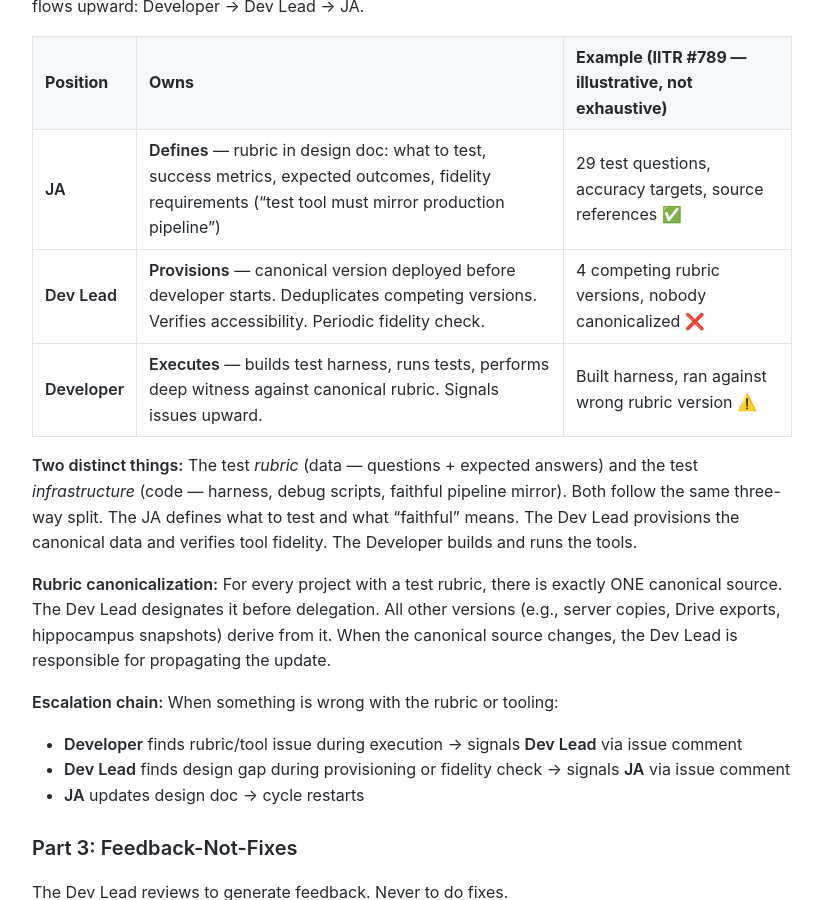
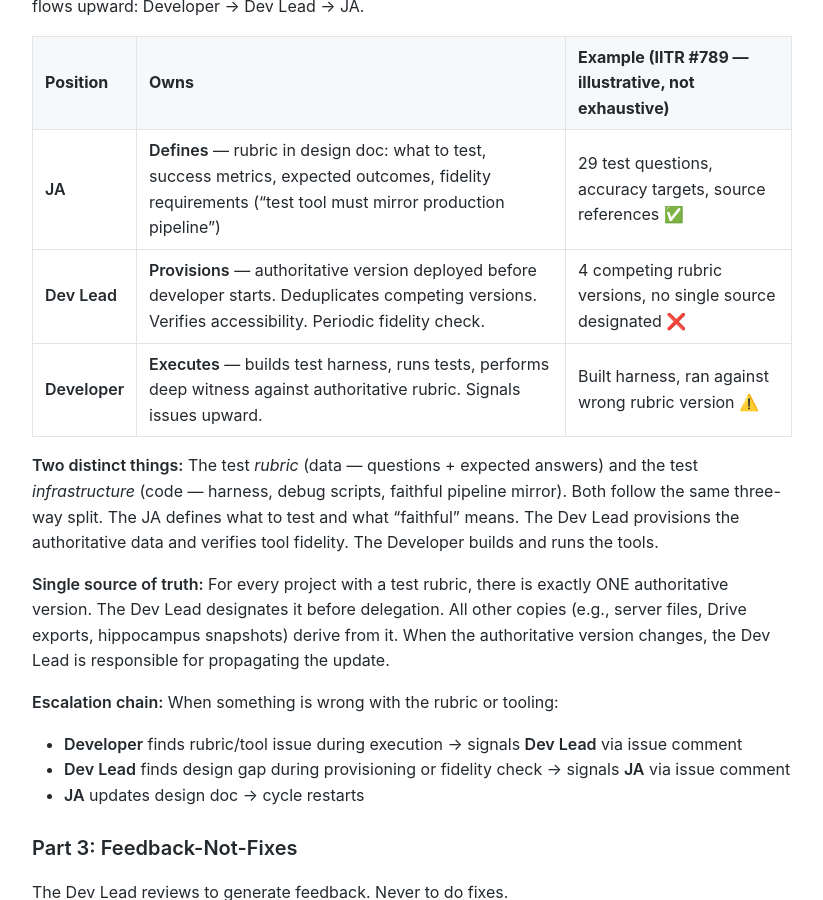
Before and after one commit to MariusWilsch/public-wilsch-ai-pages, a Jekyll site: the page built from global/dev-lead-witness-review-system.md, in a window 1280 px wide and 900 px high, scrolled down 2290 px. Shown: the whole window, without its empty margins (228-1051 px from the left). Built offline with Jekyll 4.4.1, drawn with Linux system fonts in a browser that asks for light colours; our own code applies the rules of GitHub Pages for plain Markdown files; some of the changed text lies outside the part shown.

Commit message:
Sync from hippocampus 2026-02-24

```diff
--- a/global/dev-lead-witness-review-system.md
+++ b/global/dev-lead-witness-review-system.md
@@ -13,7 +13,7 @@ System design for how the Dev Lead conducts witness testing, review, and quality
 
 Ship with Confidence defines three quality layers (sanity check, AC verification, human witness) but does not map who owns each layer, what depth each role performs, or what the output of each layer looks like. Position Agreements reference "human witness" as a deliverable without defining methodology, tooling, or attention requirements.
 
-When a solo operator holds all positions, this works — tacit knowledge about what to test, where the canonical rubric lives, and whether the codebase is coherent stays unified in one person. When positions are held by different people, that tacit knowledge does not transfer. The result: the Dev Lead absorbs 3-4 hours of deep witness work that should have been the Developer's responsibility, creates ad-hoc tooling during review instead of before, and falls into the technician trap — doing fixes instead of generating feedback.
+When a solo operator holds all positions, this works — tacit knowledge about what to test, where the authoritative rubric lives, and whether the codebase is coherent stays unified in one person. When positions are held by different people, that tacit knowledge does not transfer. The result: the Dev Lead absorbs 3-4 hours of deep witness work that should have been the Developer's responsibility, creates ad-hoc tooling during review instead of before, and falls into the technician trap — doing fixes instead of generating feedback.
 
 **Preconditions:**
 - Multi-operator delivery (Developer and Dev Lead are different people)
@@ -57,12 +57,12 @@ Test infrastructure splits across three positions. Each position owns a differen
 | Position | Owns | Example (IITR #789 — illustrative, not exhaustive) |
 |----------|------|---------------|
 | **JA** | **Defines** — rubric in design doc: what to test, success metrics, expected outcomes, fidelity requirements ("test tool must mirror production pipeline") | 29 test questions, accuracy targets, source references ✅ |
-| **Dev Lead** | **Provisions** — canonical version deployed before developer starts. Deduplicates competing versions. Verifies accessibility. Periodic fidelity check. | 4 competing rubric versions, nobody canonicalized ❌ |
-| **Developer** | **Executes** — builds test harness, runs tests, performs deep witness against canonical rubric. Signals issues upward. | Built harness, ran against wrong rubric version ⚠️ |
+| **Dev Lead** | **Provisions** — authoritative version deployed before developer starts. Deduplicates competing versions. Verifies accessibility. Periodic fidelity check. | 4 competing rubric versions, no single source designated ❌ |
+| **Developer** | **Executes** — builds test harness, runs tests, performs deep witness against authoritative rubric. Signals issues upward. | Built harness, ran against wrong rubric version ⚠️ |
 
-**Two distinct things:** The test *rubric* (data — questions + expected answers) and the test *infrastructure* (code — harness, debug scripts, faithful pipeline mirror). Both follow the same three-way split. The JA defines what to test and what "faithful" means. The Dev Lead provisions the canonical data and verifies tool fidelity. The Developer builds and runs the tools.
+**Two distinct things:** The test *rubric* (data — questions + expected answers) and the test *infrastructure* (code — harness, debug scripts, faithful pipeline mirror). Both follow the same three-way split. The JA defines what to test and what "faithful" means. The Dev Lead provisions the authoritative data and verifies tool fidelity. The Developer builds and runs the tools.
 
-**Rubric canonicalization:** For every project with a test rubric, there is exactly ONE canonical source. The Dev Lead designates it before delegation. All other versions (e.g., server copies, Drive exports, hippocampus snapshots) derive from it. When the canonical source changes, the Dev Lead is responsible for propagating the update.
+**Single source of truth:** For every project with a test rubric, there is exactly ONE authoritative version. The Dev Lead designates it before delegation. All other copies (e.g., server files, Drive exports, hippocampus snapshots) derive from it. When the authoritative version changes, the Dev Lead is responsible for propagating the update.
 
 **Escalation chain:** When something is wrong with the rubric or tooling:
 - **Developer** finds rubric/tool issue during execution → signals **Dev Lead** via issue comment
```
